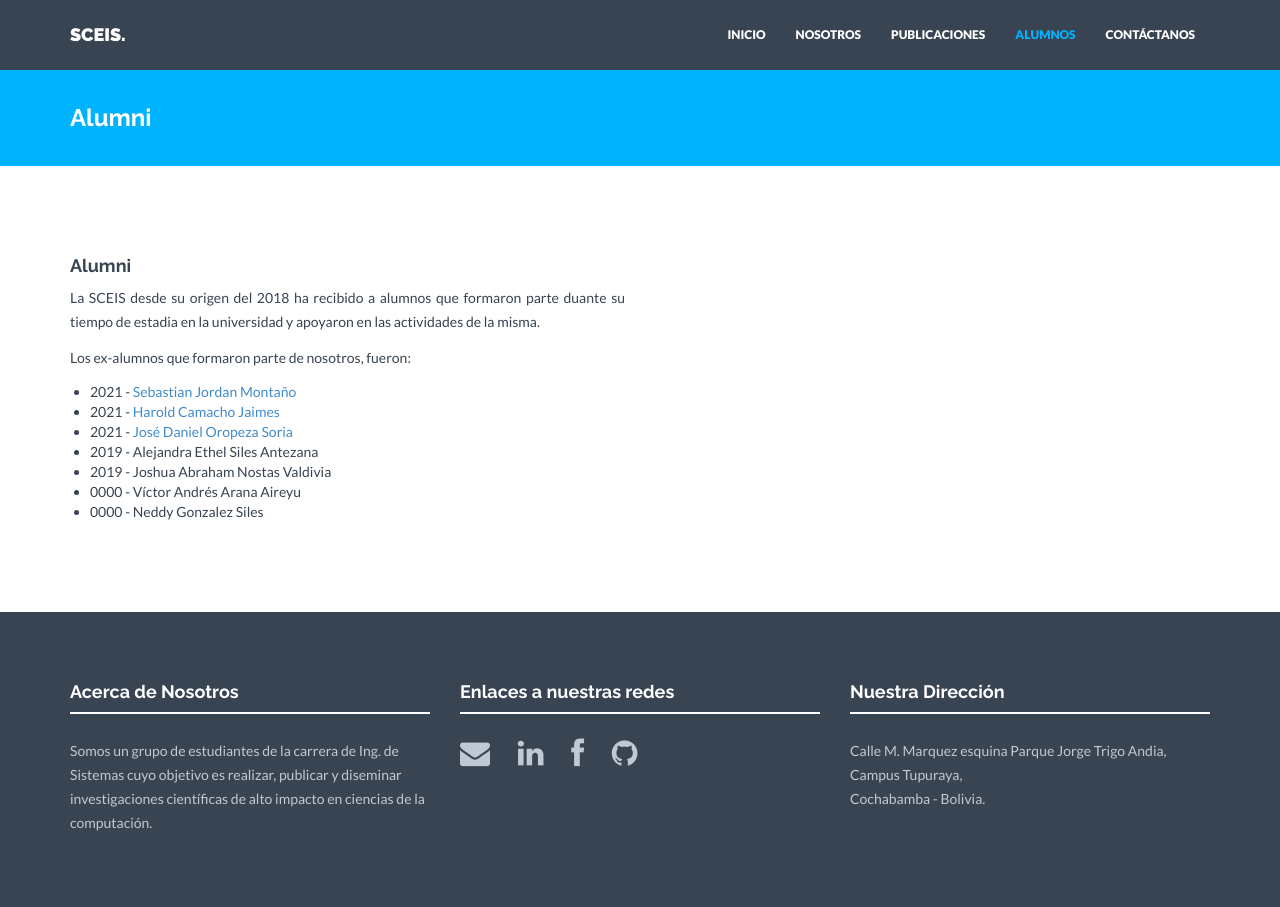
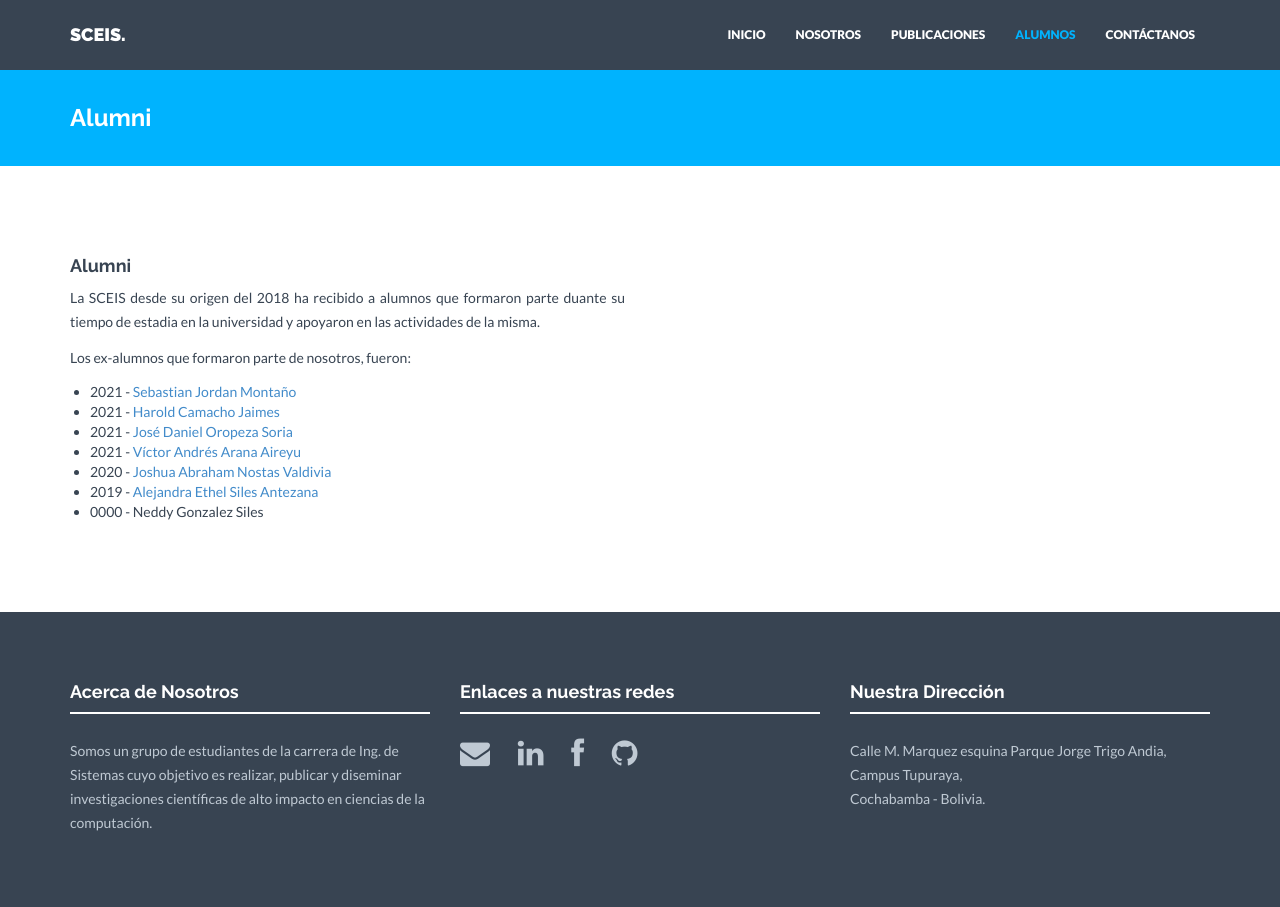
Before and after one commit to SociedadCEIS/paginaSCEIS, a Jekyll site: the page built from alumni.html, in a window 1280 px wide. Built offline with Jekyll 4.4.1, drawn with Linux system fonts in a browser that asks for light colours; nearby versions of some CDN libraries.

Commit message:
update links in alumni

```diff
--- a/alumni.html
+++ b/alumni.html
@@ -15,9 +15,9 @@ permalink: /alumni/
                     <li>2021 - <a href="https://www.linkedin.com/in/jordanmontt/">Sebastian Jordan Montaño</a></li>
                     <li>2021 - <a href="https://www.linkedin.com/in/harold-camacho-jaimes-14747016a/">Harold Camacho Jaimes</a></li>
                     <li>2021 - <a href="www.linkedin.com/in/dani-oropeza">José Daniel Oropeza Soria</a></li>
-                    <li>2019 - Alejandra Ethel Siles Antezana</li>
-                    <li>2019 - Joshua Abraham Nostas Valdivia</li>
-                    <li>0000 - Víctor Andrés Arana Aireyu</li>
+                    <li>2021 -  <a href="">Víctor Andrés Arana Aireyu</a></li>
+                    <li>2020 -  <a href="https://www.linkedin.com/in/joshua-nostas/">Joshua Abraham Nostas Valdivia</a></li>
+                    <li>2019 -  <a href="https://www.linkedin.com/in/alejandrasilesantezana">Alejandra Ethel Siles Antezana</a></li>
                     <li>0000 - Neddy Gonzalez Siles</li>
                   </ul>
         </div>
```
